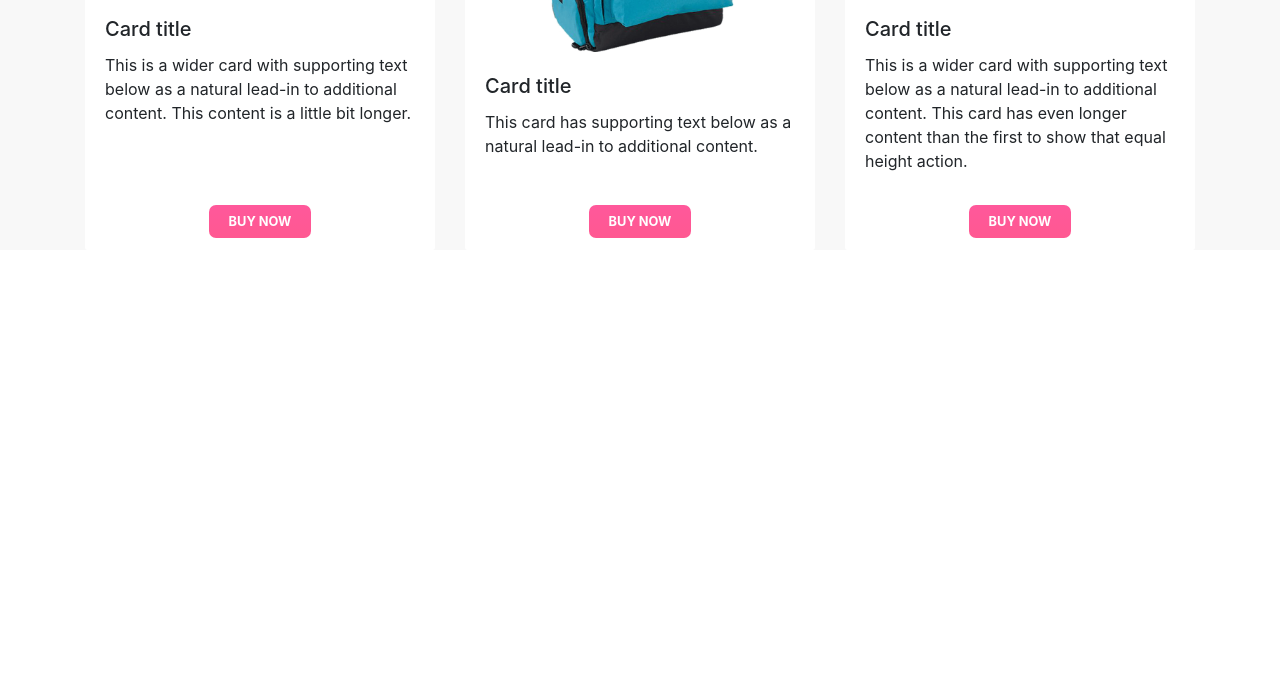
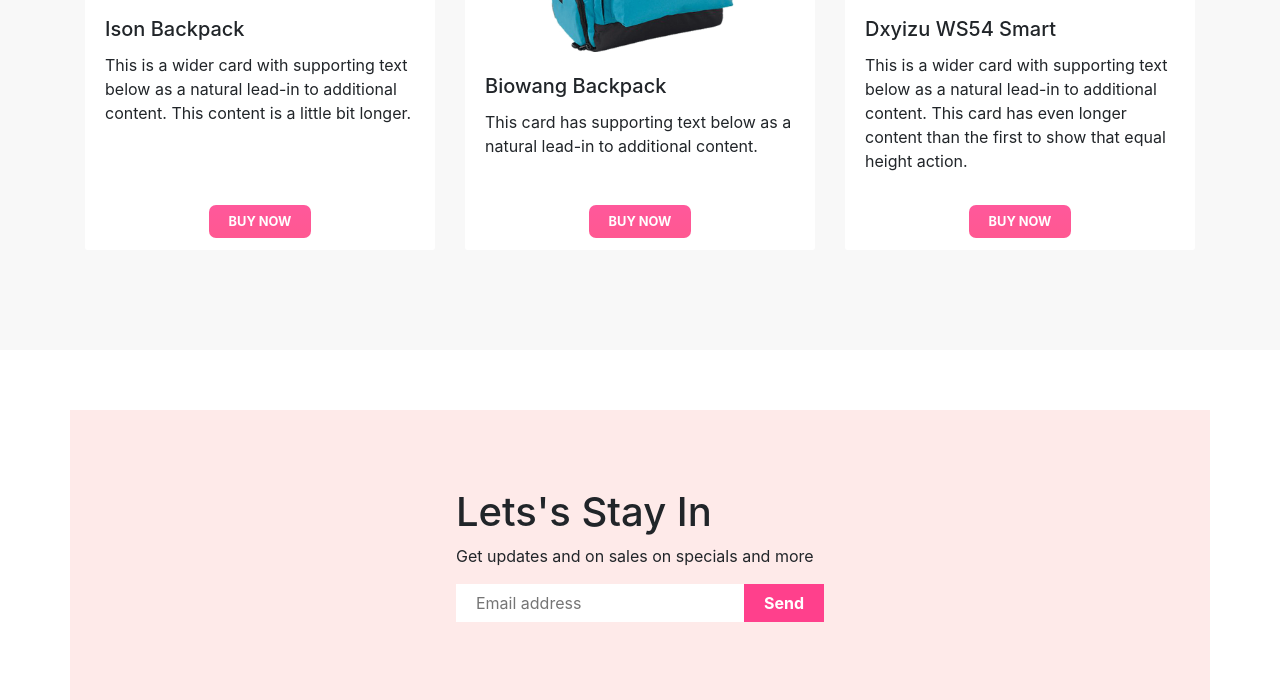
Before and after one commit to hafiz71/panda-commerce, a plain HTML site: page index.html in a window 1280 px wide. Shown: the part 1817-2517 px from the top of the page. Before the commit the page ends 2067 px from the top, so only its background shows below. Drawn offline with nearby package versions, Linux system fonts and the light colour scheme.

Commit message:
finnal design

```diff
--- a/index.html
+++ b/index.html
@@ -28,13 +28,13 @@
                             <a class="nav-link text-dark" href="#">Home <span class="sr-only">(current)</span></a>
                           </li>
                           <li class="nav-item resNav">
-                            <a class="nav-link" href="#catagories">Catagories</a>
-                          </li>
-                          <li class="nav-item resNav">
                               <a class="nav-link" href="#shoes">Shoes</a>
                           </li>
                           <li class="nav-item resNav">
                               <a class="nav-link" href="#backpack">Backpack</a>
+                          </li>
+                          <li class="nav-item resNav">
+                            <a class="nav-link" href="#subscribe">Subscribe</a>
                           </li>
                       </div>
                   </ul>
@@ -169,12 +169,12 @@
             <h5 class="kidsArea2">See All</h5>
         </div>
 
-        <div class="container" id="backpack">
+        <div class="container bagArea" id="backpack">
             <div class="card-deck">
                 <div class="card">
                   <img src="images/bags/bag-1.png" class="card-img-top" alt="...">
                   <div class="card-body">
-                    <h5 class="card-title">Card title</h5>
+                    <h5 class="card-title">Ison Backpack</h5>
                     <p class="card-text">This is a wider card with supporting text below as a natural lead-in to additional content. This content is a little bit longer.</p>
                   </div>
                   <div class="card-footer">
@@ -184,7 +184,7 @@
                 <div class="card">
                   <img src="images/bags/bag-2.png" class="card-img-top" alt="...">
                   <div class="card-body">
-                    <h5 class="card-title">Card title</h5>
+                    <h5 class="card-title">Biowang Backpack</h5>
                     <p class="card-text">This card has supporting text below as a natural lead-in to additional content.</p>
                   </div>
                   <div class="card-footer">
@@ -194,7 +194,7 @@
                 <div class="card">
                   <img src="images/bags/bag-3.png" class="card-img-top" alt="...">
                   <div class="card-body">
-                    <h5 class="card-title">Card title</h5>
+                    <h5 class="card-title">Dxyizu WS54 Smart</h5>
                     <p class="card-text">This is a wider card with supporting text below as a natural lead-in to additional content. This card has even longer content than the first to show that equal height action.</p>
                   </div>
                   <div class="card-footer">
@@ -203,7 +203,14 @@
                 </div>
               </div>
         </div>
+    </section>
 
+    <section class="container d-flex justify-content-center align-items-center subscribeArea" id="subscribe">
+        <div>
+            <h1>Lets's Stay In</h1>
+            <p>Get updates and on sales on specials and more</p>
+            <input type="email" name="email" class="subButton" placeholder="Email address"id=""><input type="button" value="Send" class="subButton2">
+        </div>
 
     </section>
 
--- a/style.css
+++ b/style.css
@@ -66,8 +66,28 @@
     color:orange;
     font-size:22px;
 }
+.bagArea{
+    padding-bottom:100px;
+}
 .card-footer{
     border-top:none;
     background-color: #FFFFFF;
     text-align:center;
 }
+.subscribeArea{
+    margin-top:60px;
+    height:290px;
+    background-color:#FEEAE9;
+}
+.subButton{
+    border: 0px;
+    padding:7px 20px;
+    color:gray;
+}
+.subButton2{
+    background-image: linear-gradient(#FF408C, #FF408C);
+    color: white;
+    border: 0px;
+    padding:7px 20px;
+    font-weight:bold;
+}
```
